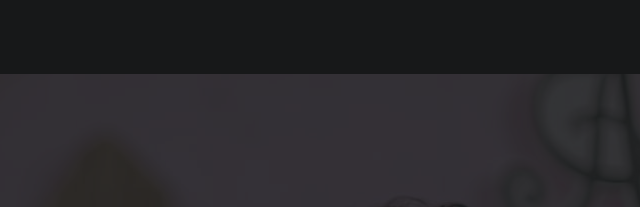
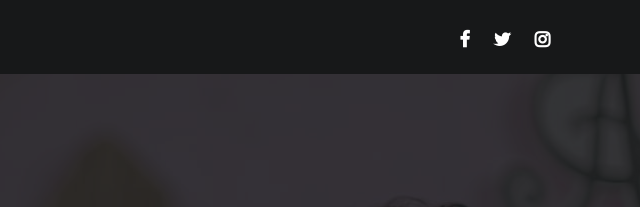
Before and after one commit to rahmataminuddin/fsc, a plain HTML site: page index.html in a window 1280 px wide. Shown: the top 207 px of the page, 635-1275 px from the left. Drawn offline with Linux system fonts and the light colour scheme.

Commit message:
Update index.html

```diff
--- a/index.html
+++ b/index.html
@@ -34,27 +34,27 @@ https://www.tooplate.com/view/2119-gymso-fitness
                 aria-label="Toggle navigation">
                 <span class="navbar-toggler-icon"></span>
             </button>
-<!--
+
             <div class="collapse navbar-collapse" id="navbarNav">
                 <ul class="navbar-nav ml-lg-auto">
                     <li class="nav-item">
-                        <a href="#home" class="nav-link smoothScroll">Home</a>
+                        <a href="#" class="nav-link smoothScroll"></a>
                     </li>
 
                     <li class="nav-item">
-                        <a href="#about" class="nav-link smoothScroll">About Us</a>
+                        <a href="#" class="nav-link smoothScroll"></a>
                     </li>
 
                     <li class="nav-item">
-                        <a href="#class" class="nav-link smoothScroll">Classes</a>
+                        <a href="#" class="nav-link smoothScroll"></a>
                     </li>
 
                     <li class="nav-item">
-                        <a href="#schedule" class="nav-link smoothScroll">Schedules</a>
+                        <a href="#" class="nav-link smoothScroll"></a>
                     </li>
 
                     <li class="nav-item">
-                        <a href="#contact" class="nav-link smoothScroll">Contact</a>
+                        <a href="#" class="nav-link smoothScroll"></a>
                     </li>
                 </ul>
 
@@ -64,7 +64,7 @@ https://www.tooplate.com/view/2119-gymso-fitness
                     <li><a href="#" class="fa fa-instagram"></a></li>
                 </ul>
             </div>
--->
+
         </div>
     </nav>
 
```
